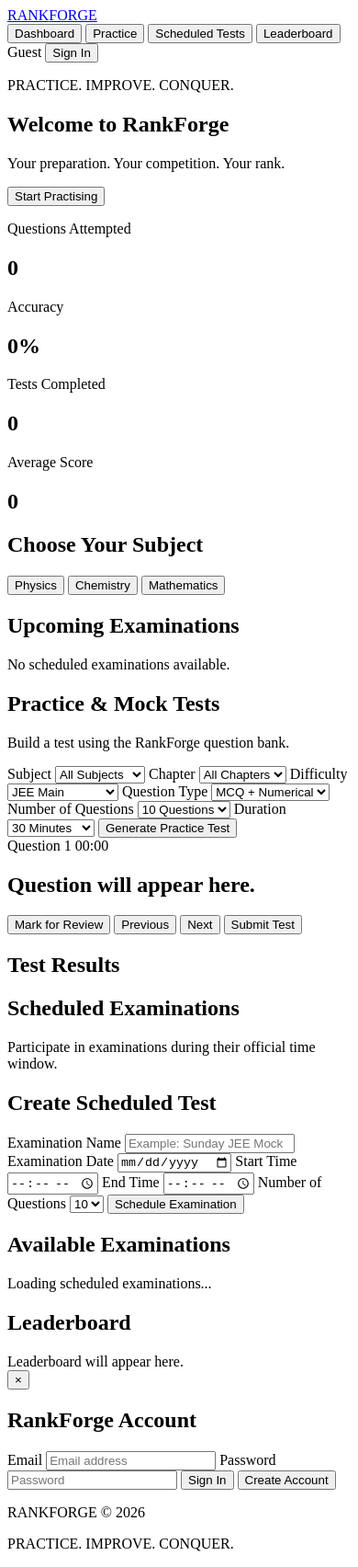
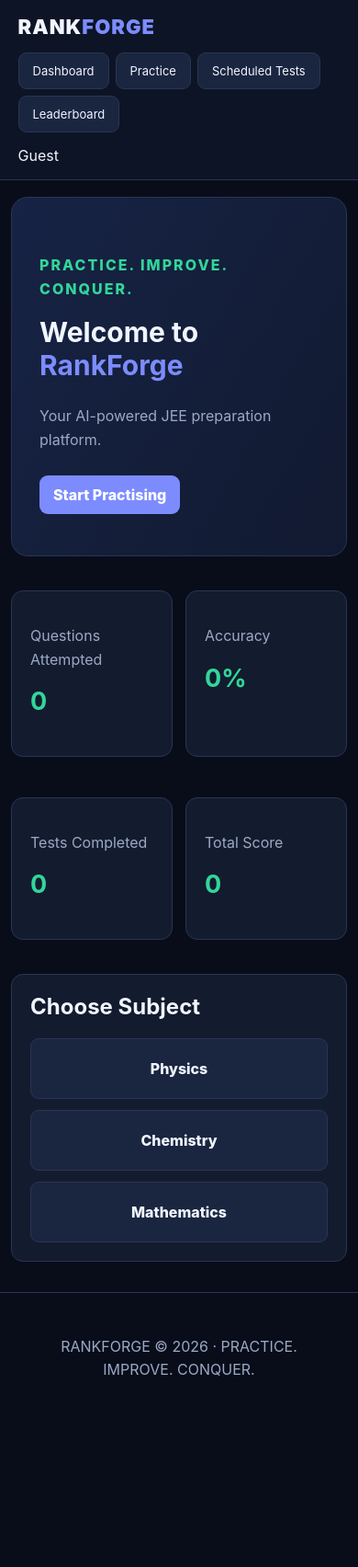
Before and after one commit to akshaydeepu726-tech/rankforge, a plain HTML site: page index.html in a window 390 px wide. Shown: the whole page at 92% size. After the commit the page ends 1549 px from the top, so only its background shows below. Drawn offline with nearby package versions, Linux system fonts and the light colour scheme.

Commit message:
Refactor index.html for improved layout and styling
Updated the HTML structure and styles for the RankForge platform, enhancing the user interface and adding new features for practice and scheduled tests.

```diff
--- a/index.html
+++ b/index.html
@@ -4,247 +4,329 @@
 <head>
 <meta charset="UTF-8">
 <meta name="viewport" content="width=device-width, initial-scale=1.0">
-  <meta name="theme-color" content="#090d1a">
-  <meta name="description" content="RankForge - AI-powered JEE examination platform">
-  <title>RankForge | JEE Practice Platform</title>
-  <link rel="stylesheet" href="style.css">
+<title>RankForge | JEE Platform</title>
+<style>
+:root {
+  --bg:#090d1a;
+  --panel:#131b2e;
+  --panel2:#1a2540;
+  --text:#f1f5ff;
+  --muted:#9ba9c4;
+  --accent:#7c8cff;
+  --green:#32d69a;
+  --border:#293653;
+}
+*{box-sizing:border-box}
+body{
+  margin:0;background:var(--bg);color:var(--text);
+  font-family:Inter,Arial,sans-serif;
+}
+button,input,select{font:inherit}
+button{
+  cursor:pointer;border:1px solid var(--border);
+  border-radius:9px;padding:11px 15px;
+  color:var(--text);background:var(--panel2);
+}
+button:hover{border-color:var(--accent)}
+button:disabled{opacity:.45;cursor:not-allowed}
+input,select{
+  width:100%;padding:12px;margin:7px 0 16px;
+  border:1px solid var(--border);border-radius:9px;
+  background:var(--bg);color:var(--text);
+}
+label{display:block;color:var(--muted);font-size:13px}
+h1,h2,h3{margin-top:0}
+p{color:var(--muted);line-height:1.6}
+.topbar{
+  position:sticky;top:0;z-index:5;
+  display:flex;align-items:center;justify-content:space-between;
+  gap:15px;padding:16px 5%;
+  background:#0d1425;border-bottom:1px solid var(--border);
+}
+.brand{font-size:22px;font-weight:900;letter-spacing:1px}
+.brand span,.hero span{color:var(--accent)}
+nav{display:flex;gap:7px;flex-wrap:wrap}
+nav button{font-size:13px}
+main{max-width:1150px;margin:auto;padding:30px 20px}
+.page{display:none}
+.page.active{display:block}
+.hero{
+  padding:45px 30px;border:1px solid var(--border);
+  border-radius:18px;background:linear-gradient(120deg,#172345,#111a30);
+}
+.hero h1{font-size:clamp(30px,5vw,52px)}
+.eyebrow{color:var(--green);font-weight:800;letter-spacing:2px}
+.primary{
+  background:var(--accent);color:white;border:0;
+  font-weight:800;margin-top:10px;
+}
+.stats{
+  display:grid;grid-template-columns:repeat(4,1fr);
+  gap:14px;margin:22px 0;
+}
+.card,.panel{
+  background:var(--panel);border:1px solid var(--border);
+  border-radius:13px;padding:20px;margin:15px 0;
+}
+.card h2{color:var(--green);font-size:27px}
+.grid{
+  display:grid;grid-template-columns:repeat(3,1fr);gap:12px;
+}
+.grid button{padding:22px;font-weight:800}
+.form-grid{
+  display:grid;grid-template-columns:repeat(2,1fr);gap:10px;
+}
+.hidden{display:none!important}
+.question{
+  padding:20px;background:var(--panel2);
+  border-radius:12px;margin:15px 0;
+}
+.option{
+  display:block;width:100%;text-align:left;
+  margin:10px 0;padding:15px;
+}
+.option.selected{border-color:var(--green);background:#174033}
+.timer{color:var(--green);font-size:22px;font-weight:900}
+.test-head{display:flex;justify-content:space-between;gap:10px}
+.controls{display:flex;flex-wrap:wrap;gap:10px;margin-top:20px}
+table{width:100%;border-collapse:collapse}
+td,th{padding:12px;text-align:left;border-bottom:1px solid var(--border)}
+.badge{color:var(--green);font-size:12px;font-weight:bold}
+footer{text-align:center;padding:30px;border-top:1px solid var(--border)}
+@media(max-width:700px){
+  .topbar{align-items:flex-start;flex-direction:column}
+  .stats{grid-template-columns:repeat(2,1fr)}
+  .grid,.form-grid{grid-template-columns:1fr}
+  main{padding:18px 12px}
+}
+</style>
 </head>
-
 <body>
-  <div id="app">
 
 <header class="topbar">
-      <a class="brand" href="#" data-page="dashboard">
-        RANK<span>FORGE</span>
-      </a>
-
-      <nav class="navigation">
-        <button data-page="dashboard">Dashboard</button>
-        <button data-page="practice">Practice</button>
-        <button data-page="scheduled">Scheduled Tests</button>
-        <button data-page="leaderboard">Leaderboard</button>
+  <div class="brand">RANK<span>FORGE</span></div>
+  <nav>
+    <button onclick="showPage('dashboard')">Dashboard</button>
+    <button onclick="showPage('practice')">Practice</button>
+    <button onclick="showPage('scheduled')">Scheduled Tests</button>
+    <button onclick="showPage('leaderboard')">Leaderboard</button>
   </nav>
-
-      <div class="account-area">
-        <span id="account-name">Guest</span>
-        <button id="auth-button">Sign In</button>
-      </div>
+  <div id="account">Guest</div>
 </header>
 
 <main>
 
-      <!-- DASHBOARD -->
-      <section id="page-dashboard" class="page active">
+<section id="dashboard" class="page active">
   <div class="hero">
     <p class="eyebrow">PRACTICE. IMPROVE. CONQUER.</p>
     <h1>Welcome to <span>RankForge</span></h1>
-          <p>Your preparation. Your competition. Your rank.</p>
-          <button class="primary-btn" data-page="practice">
+    <p>Your AI-powered JEE preparation platform.</p>
+    <button class="primary" onclick="showPage('practice')">
       Start Practising
     </button>
   </div>
 
-        <div class="stats-grid">
-          <article class="stat-card">
-            <p>Questions Attempted</p>
-            <h2 id="stat-attempted">0</h2>
-          </article>
-          <article class="stat-card">
-            <p>Accuracy</p>
-            <h2 id="stat-accuracy">0%</h2>
-          </article>
-          <article class="stat-card">
-            <p>Tests Completed</p>
-            <h2 id="stat-tests">0</h2>
-          </article>
-          <article class="stat-card">
-            <p>Average Score</p>
-            <h2 id="stat-average">0</h2>
-          </article>
+  <div class="stats">
+    <div class="card"><p>Questions Attempted</p><h2 id="attempted">0</h2></div>
+    <div class="card"><p>Accuracy</p><h2 id="accuracy">0%</h2></div>
+    <div class="card"><p>Tests Completed</p><h2 id="completed">0</h2></div>
+    <div class="card"><p>Total Score</p><h2 id="score">0</h2></div>
   </div>
 
   <div class="panel">
-          <h2>Choose Your Subject</h2>
-          <div class="subject-grid">
-            <button data-subject="Physics">Physics</button>
-            <button data-subject="Chemistry">Chemistry</button>
-            <button data-subject="Mathematics">Mathematics</button>
-          </div>
-        </div>
-
-        <div class="panel">
-          <h2>Upcoming Examinations</h2>
-          <div id="dashboard-upcoming">
-            No scheduled examinations available.
+    <h2>Choose Subject</h2>
+    <div class="grid">
+      <button onclick="quickSubject('Physics')">Physics</button>
+      <button onclick="quickSubject('Chemistry')">Chemistry</button>
+      <button onclick="quickSubject('Mathematics')">Mathematics</button>
     </div>
   </div>
 </section>
 
-      <!-- PRACTICE -->
-      <section id="page-practice" class="page">
+<section id="practice" class="page">
   <h1>Practice & Mock Tests</h1>
-        <p>Build a test using the RankForge question bank.</p>
-
-        <div class="panel test-builder">
-          <label for="subject-select">Subject</label>
-          <select id="subject-select">
-            <option value="All">All Subjects</option>
-            <option value="Physics">Physics</option>
-            <option value="Chemistry">Chemistry</option>
-            <option value="Mathematics">Mathematics</option>
+  <div class="panel">
+    <div class="form-grid">
+      <div>
+        <label>Subject</label>
+        <select id="subject">
+          <option>All</option><option>Physics</option>
+          <option>Chemistry</option><option>Mathematics</option>
         </select>
-
-          <label for="chapter-select">Chapter</label>
-          <select id="chapter-select">
-            <option value="All">All Chapters</option>
+      </div>
+      <div>
+        <label>Difficulty</label>
+        <select id="difficulty">
+          <option>Main</option><option>Above Main</option><option>Both</option>
         </select>
-
-          <label for="difficulty-select">Difficulty</label>
-          <select id="difficulty-select">
-            <option value="Main">JEE Main</option>
-            <option value="Above Main">Above JEE Main</option>
-            <option value="Both">Mixed Difficulty</option>
+      </div>
+      <div>
+        <label>Question type</label>
+        <select id="type">
+          <option>Both</option><option>MCQ</option><option>Numerical</option>
         </select>
-
-          <label for="type-select">Question Type</label>
-          <select id="type-select">
-            <option value="Both">MCQ + Numerical</option>
-            <option value="MCQ">MCQ</option>
-            <option value="Numerical">Numerical</option>
+      </div>
+      <div>
+        <label>Question count</label>
+        <select id="count">
+          <option>10</option><option>25</option><option>50</option><option>75</option>
         </select>
-
-          <label for="question-count">Number of Questions</label>
-          <select id="question-count">
-            <option value="10">10 Questions</option>
-            <option value="25">25 Questions</option>
-            <option value="50">50 Questions</option>
-            <option value="75">75 Questions</option>
+      </div>
+      <div>
+        <label>Duration (minutes)</label>
+        <select id="duration">
+          <option>30</option><option>60</option><option>90</option><option>180</option>
         </select>
-
-          <label for="test-duration">Duration</label>
-          <select id="test-duration">
-            <option value="30">30 Minutes</option>
-            <option value="60">60 Minutes</option>
-            <option value="90">90 Minutes</option>
-            <option value="180">180 Minutes</option>
-          </select>
-
-          <button id="generate-test" class="primary-btn">
-            Generate Practice Test
-          </button>
+      </div>
+    </div>
+    <button class="primary" onclick="startTest()">Start Test</button>
+    <p id="bank-status">Question bank requires backend connection.</p>
   </div>
 
-        <div id="test-interface" class="panel hidden">
-          <div class="test-topline">
-            <span id="test-progress">Question 1</span>
-            <span id="test-timer">00:00</span>
+  <div id="exam" class="panel hidden">
+    <div class="test-head">
+      <span id="progress">Question 1</span>
+      <span id="clock" class="timer">00:00</span>
+    </div>
+    <div id="question" class="question"></div>
+    <div class="controls">
+      <button onclick="previous()">Previous</button>
+      <button onclick="next()">Next</button>
+      <button onclick="submitTest()" class="primary">Submit Test</button>
+    </div>
+  </div>
+  <div id="results" class="panel hidden"></div>
+</section>
+
+<section id="scheduled" class="page">
+  <h1>Scheduled Examinations</h1>
+  <p>Only the administrator can create examinations.</p>
+
+  <div id="admin-area" class="panel hidden">
+    <h2>Admin — Schedule Examination</h2>
+    <label>Examination name</label>
+    <input id="exam-name" placeholder="Sunday JEE Mock">
+    <label>Date</label>
+    <input id="exam-date" type="date">
+    <label>Start time</label>
+    <input id="exam-start" type="time">
+    <label>End time</label>
+    <input id="exam-end" type="time">
+    <label>Question count</label>
+    <select id="exam-count">
+      <option>10</option><option>25</option><option>50</option><option>75</option>
+    </select>
+    <button class="primary" onclick="scheduleExam()">Schedule Test</button>
   </div>
 
-          <div class="question-area">
-            <div id="question-metadata"></div>
-            <h2 id="question-text">Question will appear here.</h2>
-            <div id="question-options"></div>
-          </div>
-
-          <div class="test-controls">
-            <button id="mark-review">Mark for Review</button>
-            <button id="previous-question">Previous</button>
-            <button id="next-question">Next</button>
-            <button id="submit-test" class="primary-btn">
-              Submit Test
-            </button>
-          </div>
-        </div>
-
-        <div id="test-results" class="panel hidden">
-          <h2>Test Results</h2>
-          <div id="results-content"></div>
+  <div class="panel">
+    <h2>Upcoming Tests</h2>
+    <div id="exam-list">No examinations loaded.</div>
   </div>
 </section>
 
-      <!-- SCHEDULED TESTS -->
-      <section id="page-scheduled" class="page">
-        <h1>Scheduled Examinations</h1>
-        <p>Participate in examinations during their official time window.</p>
-
-        <div id="admin-schedule-area" class="panel hidden">
-          <h2>Create Scheduled Test</h2>
-
-          <label for="schedule-title">Examination Name</label>
-          <input id="schedule-title" type="text"
-                 placeholder="Example: Sunday JEE Mock">
-
-          <label for="schedule-date">Examination Date</label>
-          <input id="schedule-date" type="date">
-
-          <label for="schedule-start">Start Time</label>
-          <input id="schedule-start" type="time">
-
-          <label for="schedule-end">End Time</label>
-          <input id="schedule-end" type="time">
-
-          <label for="schedule-questions">Number of Questions</label>
-          <select id="schedule-questions">
-            <option value="10">10</option>
-            <option value="25">25</option>
-            <option value="50">50</option>
-            <option value="75">75</option>
-          </select>
-
-          <button id="create-scheduled-test" class="primary-btn">
-            Schedule Examination
-          </button>
-        </div>
-
+<section id="leaderboard" class="page">
+  <h1>Leaderboard</h1>
   <div class="panel">
-          <h2>Available Examinations</h2>
-          <div id="scheduled-test-list">
-            Loading scheduled examinations...
-          </div>
+    <p>Connect the database to display participant rankings.</p>
+    <div id="leaderboard-list"></div>
   </div>
 </section>
-
-      <!-- LEADERBOARD -->
-      <section id="page-leaderboard" class="page">
-        <h1>Leaderboard</h1>
-
-        <div class="panel">
-          <div id="leaderboard-list">
-            Leaderboard will appear here.
-          </div>
-        </div>
-      </section>
-
-      <!-- AUTHENTICATION -->
-      <div id="auth-modal" class="modal hidden">
-        <div class="modal-content">
-          <button id="close-auth" class="close-btn">×</button>
-          <h2>RankForge Account</h2>
-
-          <label for="auth-email">Email</label>
-          <input id="auth-email" type="email" placeholder="Email address">
-
-          <label for="auth-password">Password</label>
-          <input id="auth-password" type="password"
-                 placeholder="Password">
-
-          <button id="login-button" class="primary-btn">Sign In</button>
-          <button id="signup-button">Create Account</button>
-
-          <p id="auth-message"></p>
-        </div>
-      </div>
 
 </main>
 
 <footer>
-      <p>RANKFORGE © 2026</p>
-      <p>PRACTICE. IMPROVE. CONQUER.</p>
+  <p>RANKFORGE © 2026 · PRACTICE. IMPROVE. CONQUER.</p>
 </footer>
 
-  </div>
+<script>
+"use strict";
 
-  <script src="https://cdn.jsdelivr.net/npm/@supabase/supabase-js@2"></script>
-  <script src="script.js"></script>
+/*
+  RankForge frontend foundation.
+
+  Production requirements:
+  - Secure authentication
+  - Server-side AI question generation
+  - Persistent question database
+  - Duplicate detection
+  - Server-enforced scheduled exams
+  - Server-side scoring and leaderboard
+
+  Do not store API secrets in this file.
+*/
+
+let questions = [];
+let answers = {};
+let current = 0;
+let seconds = 0;
+let interval = null;
+let stats = {attempted:0,correct:0,completed:0,score:0};
+let selectedSubject = "All";
+
+function showPage(id){
+  document.querySelectorAll(".page").forEach(p=>p.classList.remove("active"));
+  document.getElementById(id).classList.add("active");
+}
+
+function quickSubject(subject){
+  selectedSubject=subject;
+  document.getElementById("subject").value=subject;
+  showPage("practice");
+}
+
+function startTest(){
+  alert("The question bank and AI generator must be connected before a real test can be generated.");
+}
+
+function renderQuestion(){
+  if(!questions.length)return;
+  const q=questions[current];
+  document.getElementById("progress").textContent=
+    `Question ${current+1} of ${questions.length}`;
+  document.getElementById("question").innerHTML="";
+  const heading=document.createElement("h3");
+  heading.textContent=q.question;
+  document.getElementById("question").appendChild(heading);
+  if(q.options){
+    q.options.forEach((option,index)=>{
+      const button=document.createElement("button");
+      button.className="option";
+      button.textContent=option;
+      button.onclick=()=>{answers[current]=index;renderQuestion()};
+      if(answers[current]===index)button.classList.add("selected");
+      document.getElementById("question").appendChild(button);
+    });
+  }
+}
+
+function previous(){
+  if(current>0){current--;renderQuestion()}
+}
+
+function next(){
+  if(current<questions.length-1){current++;renderQuestion()}
+}
+
+function submitTest(){
+  if(!confirm("Submit this test?"))return;
+  clearInterval(interval);
+  alert("Connect the validated question bank and scoring backend to enable real submissions.");
+}
+
+function scheduleExam(){
+  alert("Scheduling requires authenticated admin access and server-side time enforcement. This frontend form is not yet connected.");
+}
+
+function updateStats(){
+  document.getElementById("attempted").textContent=stats.attempted;
+  document.getElementById("accuracy").textContent=
+    (stats.attempted?Math.round(stats.correct/stats.attempted*100):0)+"%";
+  document.getElementById("completed").textContent=stats.completed;
+  document.getElementById("score").textContent=stats.score;
+}
+
+updateStats();
+</script>
 </body>
 </html>
```
Lines whose indentation alone changed are shown as unchanged.
